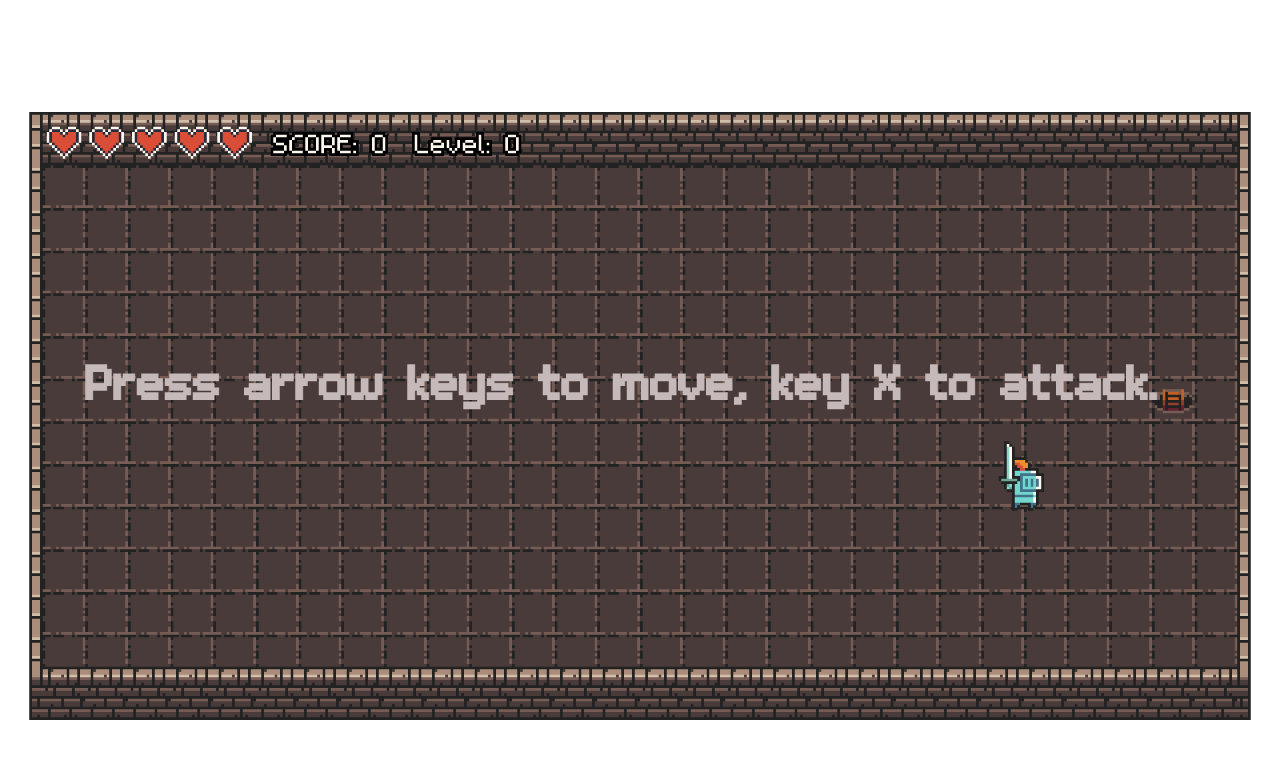
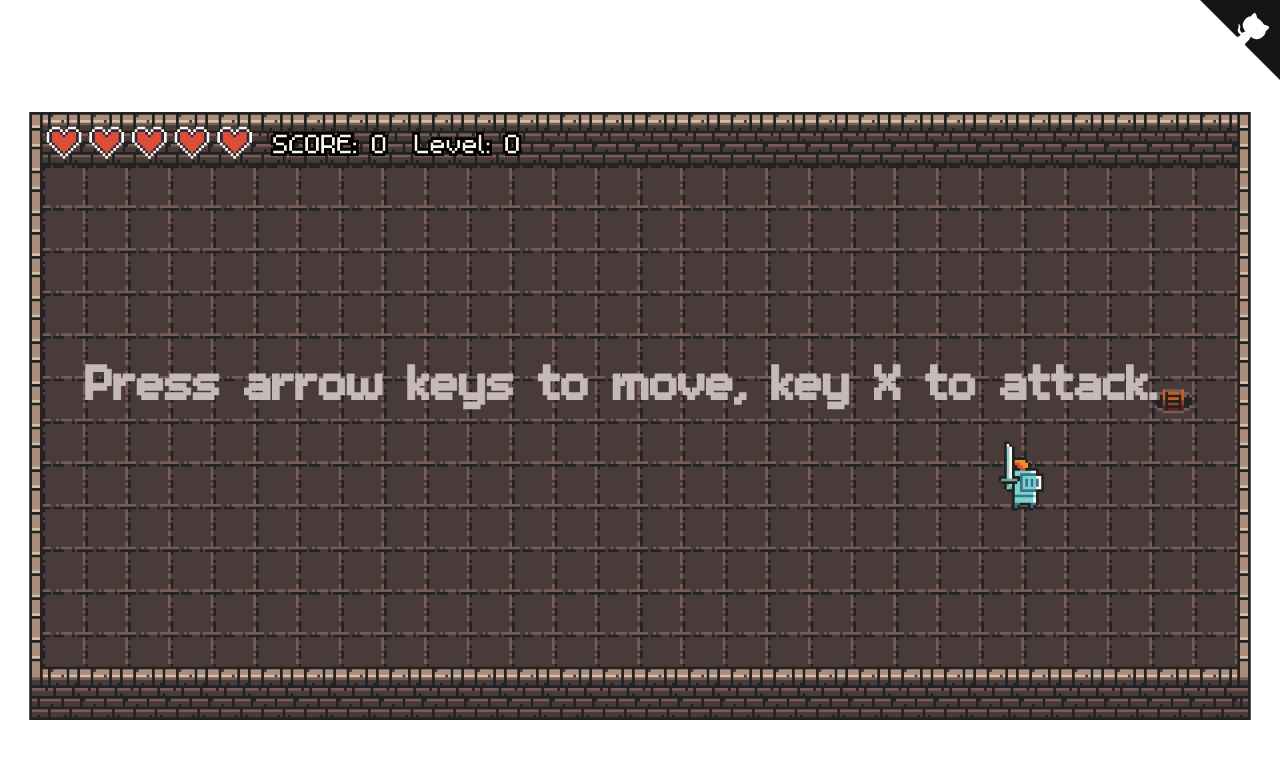
Before and after one commit to exuanbo/dungeon-trine, a website with bundled scripts: page index.html in a window 1280 px wide. Built offline with nearby package versions, Linux system fonts and the light colour scheme.

Commit message:
chore: `index.html` add github corner

```diff
--- a/index.html
+++ b/index.html
@@ -12,10 +12,76 @@
         align-items: center;
         margin: 0;
       }
+
+      aside {
+        z-index: 9999;
+      }
     </style>
   </head>
   <body>
     <div id="game"></div>
+
+    <!-- https://tholman.com/github-corners/ -->
+    <aside>
+      <a
+        href="https://github.com/exuanbo/dungeon-trine"
+        target="_blank"
+        class="github-corner"
+        aria-label="View source on GitHub"
+        ><svg
+          width="80"
+          height="80"
+          viewBox="0 0 250 250"
+          style="
+            fill: #151513;
+            color: #fff;
+            position: absolute;
+            top: 0;
+            border: 0;
+            right: 0;
+          "
+          aria-hidden="true"
+        >
+          <path d="M0,0 L115,115 L130,115 L142,142 L250,250 L250,0 Z"></path>
+          <path
+            d="M128.3,109.0 C113.8,99.7 119.0,89.6 119.0,89.6 C122.0,82.7 120.5,78.6 120.5,78.6 C119.2,72.0 123.4,76.3 123.4,76.3 C127.3,80.9 125.5,87.3 125.5,87.3 C122.9,97.6 130.6,101.9 134.4,103.2"
+            fill="currentColor"
+            style="transform-origin: 130px 106px"
+            class="octo-arm"
+          ></path>
+          <path
+            d="M115.0,115.0 C114.9,115.1 118.7,116.5 119.8,115.4 L133.7,101.6 C136.9,99.2 139.9,98.4 142.2,98.6 C133.8,88.0 127.5,74.4 143.8,58.0 C148.5,53.4 154.0,51.2 159.7,51.0 C160.3,49.4 163.2,43.6 171.4,40.1 C171.4,40.1 176.1,42.5 178.8,56.2 C183.1,58.6 187.2,61.8 190.9,65.4 C194.5,69.0 197.7,73.2 200.1,77.6 C213.8,80.2 216.3,84.9 216.3,84.9 C212.7,93.1 206.9,96.0 205.4,96.6 C205.1,102.4 203.0,107.8 198.3,112.5 C181.9,128.9 168.3,122.5 157.7,114.1 C157.9,116.9 156.7,120.9 152.7,124.9 L141.0,136.5 C139.8,137.7 141.6,141.9 141.8,141.8 Z"
+            fill="currentColor"
+            class="octo-body"
+          ></path></svg></a
+      ><style>
+        .github-corner:hover .octo-arm {
+          animation: octocat-wave 560ms ease-in-out;
+        }
+        @keyframes octocat-wave {
+          0%,
+          100% {
+            transform: rotate(0);
+          }
+          20%,
+          60% {
+            transform: rotate(-25deg);
+          }
+          40%,
+          80% {
+            transform: rotate(10deg);
+          }
+        }
+        @media (max-width: 500px) {
+          .github-corner:hover .octo-arm {
+            animation: none;
+          }
+          .github-corner .octo-arm {
+            animation: octocat-wave 560ms ease-in-out;
+          }
+        }
+      </style>
+    </aside>
     <script src="./src/main.js" type="module" crossorigin></script>
   </body>
 </html>
```
